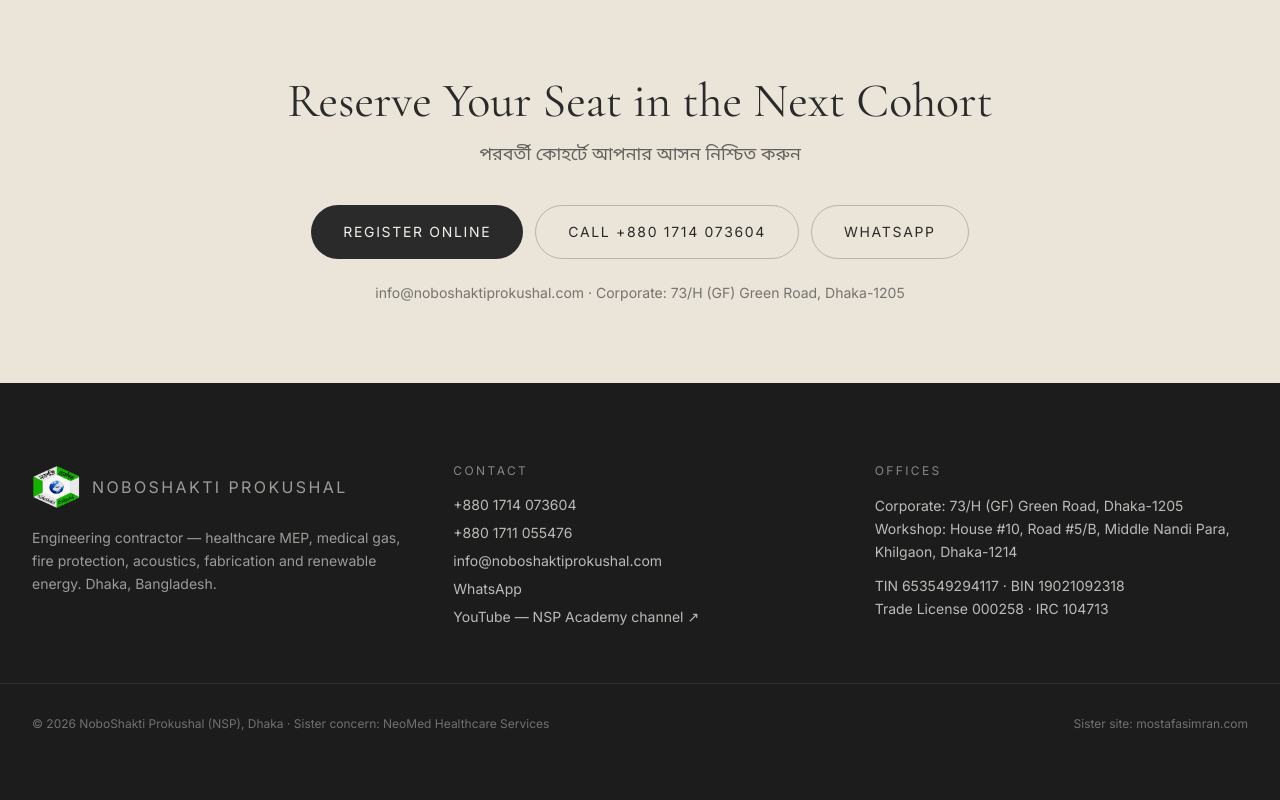
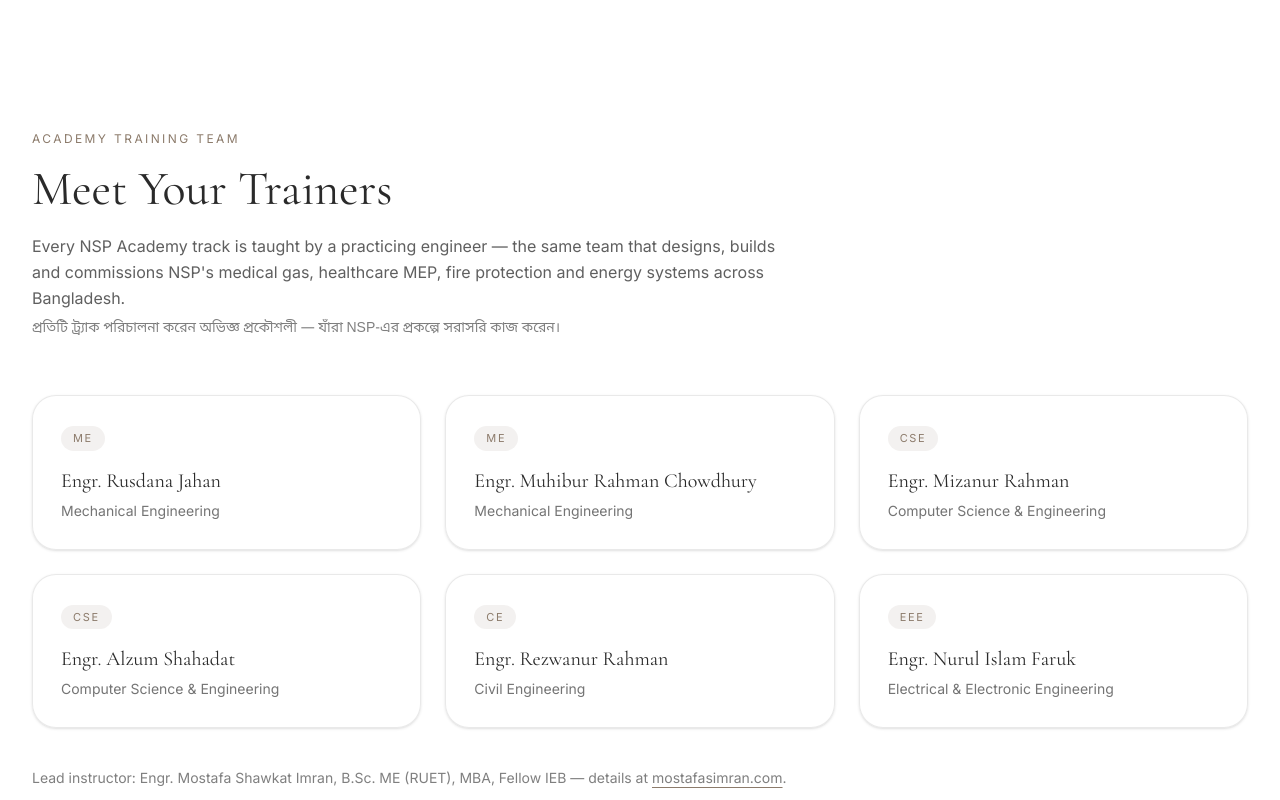
Before and after one commit to MostafaSImran/noboshaktiprokushal.github.io, a website built with Vite: page academy.html in a window 1280 px wide. Shown: the part 7360-8160 px from the top of the page. Built offline with nearby package versions, Linux system fonts and the light colour scheme.

Commit message:
Add trainer section and update registration modalWire Google Form into Register buttons; add Meet Your Trainers section (6 trainers)
Added a new section to introduce trainers with their details and updated the registration modal to open a Google Form.

```diff
--- a/academy.html
+++ b/academy.html
@@ -430,6 +430,51 @@
     </div>
   </section>
 
+  <!-- ===== Meet Your Trainers ===== -->
+  <section id="trainers" class="bg-white py-24 md:py-32 border-t border-kaleo-earth/10">
+    <div class="max-w-7xl mx-auto px-6 md:px-8">
+      <div class="max-w-3xl reveal">
+        <span class="font-body text-xs uppercase tracking-[0.2em] text-kaleo-terracotta">Academy Training Team</span>
+        <h2 class="font-display text-4xl md:text-5xl text-kaleo-earth mt-4">Meet Your Trainers</h2>
+        <p class="font-body text-base text-kaleo-earth/75 leading-relaxed mt-5">Every NSP Academy track is taught by a practicing engineer — the same team that designs, builds and commissions NSP's medical gas, healthcare MEP, fire protection and energy systems across Bangladesh.</p>
+        <p class="font-bn text-sm text-kaleo-earth/60 mt-2">প্রতিটি ট্র্যাক পরিচালনা করেন অভিজ্ঞ প্রকৌশলী — যাঁরা NSP-এর প্রকল্পে সরাসরি কাজ করেন।</p>
+      </div>
+      <div class="grid grid-cols-1 md:grid-cols-2 lg:grid-cols-3 gap-6 mt-14">
+        <div class="reveal rounded-3xl bg-white/70 border border-kaleo-earth/10 p-7 shadow">
+          <span class="inline-block font-body text-[11px] uppercase tracking-[0.15em] bg-kaleo-terracotta/10 text-kaleo-terracotta rounded-full px-3 py-1">ME</span>
+          <p class="font-display text-xl text-kaleo-earth mt-4">Engr. Rusdana Jahan</p>
+          <p class="font-body text-sm text-kaleo-earth/65 mt-1.5">Mechanical Engineering</p>
+        </div>
+        <div class="reveal rounded-3xl bg-white/70 border border-kaleo-earth/10 p-7 shadow">
+          <span class="inline-block font-body text-[11px] uppercase tracking-[0.15em] bg-kaleo-terracotta/10 text-kaleo-terracotta rounded-full px-3 py-1">ME</span>
+          <p class="font-display text-xl text-kaleo-earth mt-4">Engr. Muhibur Rahman Chowdhury</p>
+          <p class="font-body text-sm text-kaleo-earth/65 mt-1.5">Mechanical Engineering</p>
+        </div>
+        <div class="reveal rounded-3xl bg-white/70 border border-kaleo-earth/10 p-7 shadow">
+          <span class="inline-block font-body text-[11px] uppercase tracking-[0.15em] bg-kaleo-terracotta/10 text-kaleo-terracotta rounded-full px-3 py-1">CSE</span>
+          <p class="font-display text-xl text-kaleo-earth mt-4">Engr. Mizanur Rahman</p>
+          <p class="font-body text-sm text-kaleo-earth/65 mt-1.5">Computer Science &amp; Engineering</p>
+        </div>
+        <div class="reveal rounded-3xl bg-white/70 border border-kaleo-earth/10 p-7 shadow">
+          <span class="inline-block font-body text-[11px] uppercase tracking-[0.15em] bg-kaleo-terracotta/10 text-kaleo-terracotta rounded-full px-3 py-1">CSE</span>
+          <p class="font-display text-xl text-kaleo-earth mt-4">Engr. Alzum Shahadat</p>
+          <p class="font-body text-sm text-kaleo-earth/65 mt-1.5">Computer Science &amp; Engineering</p>
+        </div>
+        <div class="reveal rounded-3xl bg-white/70 border border-kaleo-earth/10 p-7 shadow">
+          <span class="inline-block font-body text-[11px] uppercase tracking-[0.15em] bg-kaleo-terracotta/10 text-kaleo-terracotta rounded-full px-3 py-1">CE</span>
+          <p class="font-display text-xl text-kaleo-earth mt-4">Engr. Rezwanur Rahman</p>
+          <p class="font-body text-sm text-kaleo-earth/65 mt-1.5">Civil Engineering</p>
+        </div>
+        <div class="reveal rounded-3xl bg-white/70 border border-kaleo-earth/10 p-7 shadow">
+          <span class="inline-block font-body text-[11px] uppercase tracking-[0.15em] bg-kaleo-terracotta/10 text-kaleo-terracotta rounded-full px-3 py-1">EEE</span>
+          <p class="font-display text-xl text-kaleo-earth mt-4">Engr. Nurul Islam Faruk</p>
+          <p class="font-body text-sm text-kaleo-earth/65 mt-1.5">Electrical &amp; Electronic Engineering</p>
+        </div>
+      </div>
+      <p class="reveal font-body text-sm text-kaleo-earth/60 mt-10">Lead instructor: Engr. Mostafa Shawkat Imran, B.Sc. ME (RUET), MBA, Fellow IEB — details at <a href="https://www.mostafasimran.com" target="_blank" rel="noopener noreferrer" class="underline decoration-kaleo-terracotta underline-offset-4 hover:text-kaleo-terracotta transition-colors">mostafasimran.com</a>.</p>
+    </div>
+  </section>
+
   <!-- ===== Enrollment CTA ===== -->
   <section class="bg-kaleo-sand py-20 border-t border-kaleo-earth/10">
     <div class="max-w-4xl mx-auto px-6 md:px-8 text-center reveal">
@@ -711,11 +756,9 @@
       '': null,
     };
 
+    const ACADEMY_FORM_URL = 'https://docs.google.com/forms/d/e/1FAIpQLSfB82_qY0Y_wcR9px3BSuBcJgcDf_VoYoaR_xapBmO4drH2WQ/viewform';
     function openRegModal(preset) {
-      const m = document.getElementById('reg-modal');
-      if (preset && REG_PRESETS[preset]) document.getElementById('reg-program').value = REG_PRESETS[preset];
-      m.classList.remove('hidden'); m.classList.add('flex');
-      document.body.style.overflow = 'hidden';
+      window.open(ACADEMY_FORM_URL, '_blank', 'noopener');
     }
     function closeRegModal() {
       const m = document.getElementById('reg-modal');
```
